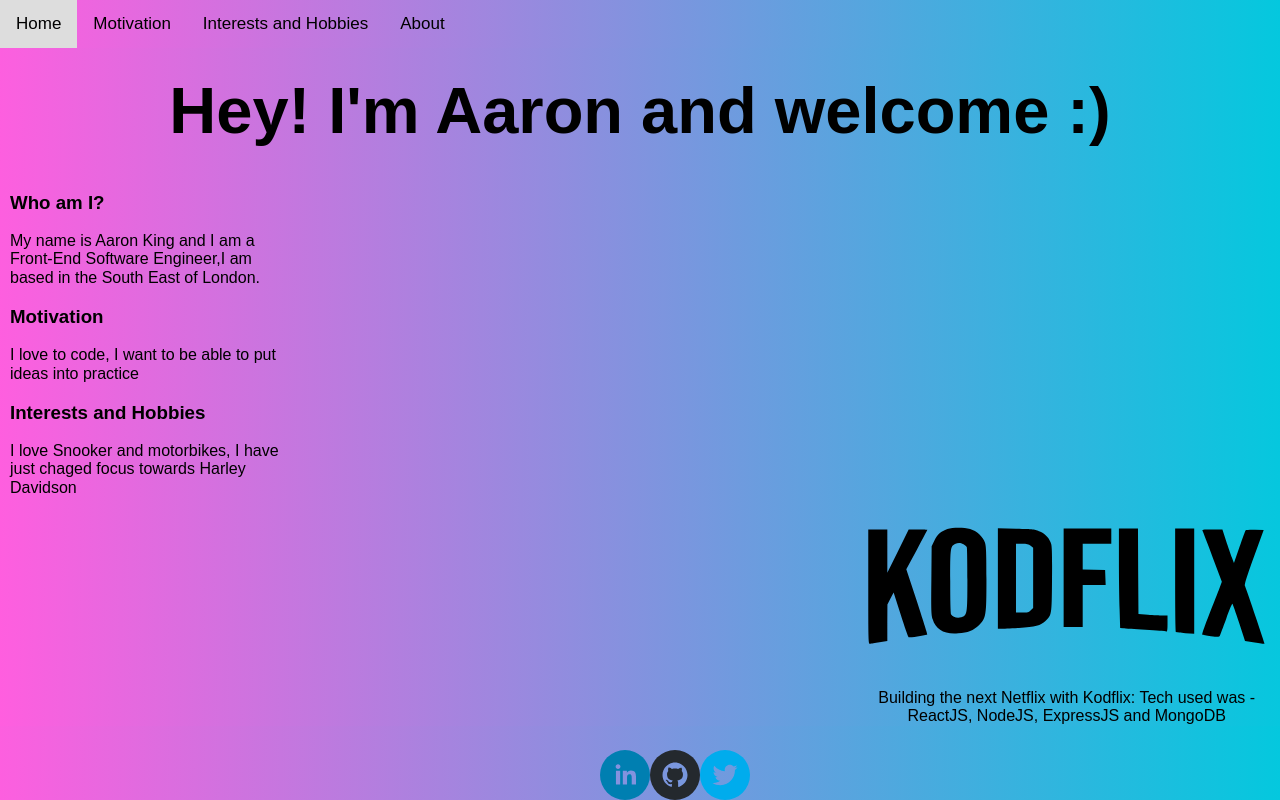
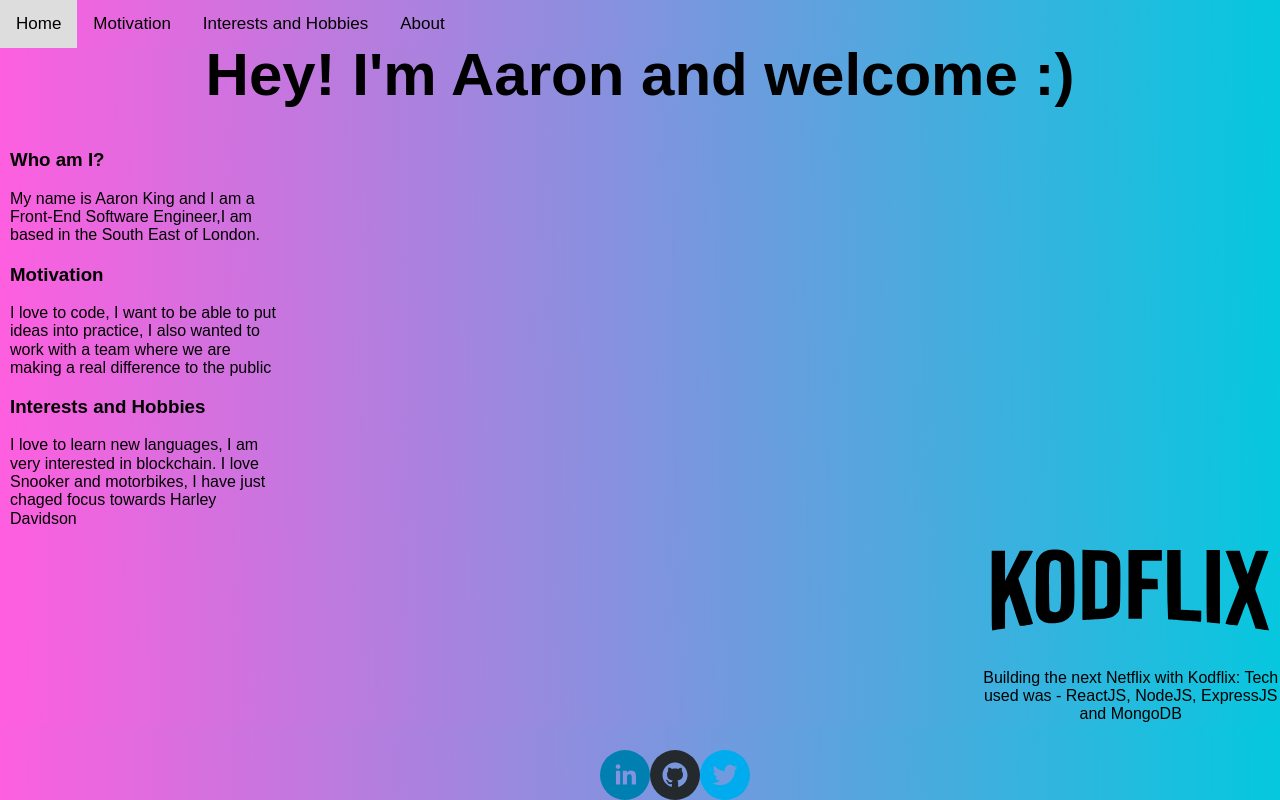
Before and after one commit to KingCPA/aarons-portfolio, a React (Create React App) app: page / in a window 1280 px wide. Built offline with nearby package versions, Linux system fonts and the light colour scheme.

Commit message:
added to content and resized image

```diff
--- a/src/App.css
+++ b/src/App.css
@@ -1,10 +1,9 @@
 .App {
   text-align: center;
-  padding-top: 30px;
 }
 
 .App-title {
-  font-size: 65px;
+  font-size: 60px;
 }
 
 .App-intro {
--- a/src/Content.js
+++ b/src/Content.js
@@ -9,9 +9,9 @@
      <h3>Who am I?</h3>
      <p>My name is Aaron King and I am a Front-End Software Engineer,I am based in the South East of London.</p>
      <h3>Motivation</h3>
-     <p>I love to code, I want to be able to put ideas into practice</p>
+     <p>I love to code, I want to be able to put ideas into practice, I also wanted to work with a team where we are making a real difference to the public</p>
      <h3>Interests and Hobbies</h3>
-     <p>I love Snooker and motorbikes, I have just chaged focus towards Harley Davidson</p>
+     <p>I love to learn new languages, I am very interested in blockchain. I love Snooker and motorbikes, I have just chaged focus towards Harley Davidson</p>
     </div>
     );
   }
--- a/src/Portfolio.css
+++ b/src/Portfolio.css
@@ -1,6 +1,6 @@
 .column {
     position: relative;
-    width: 33.33%;
+    width: 23.33%;
     float: right;
 }
 p {
```
